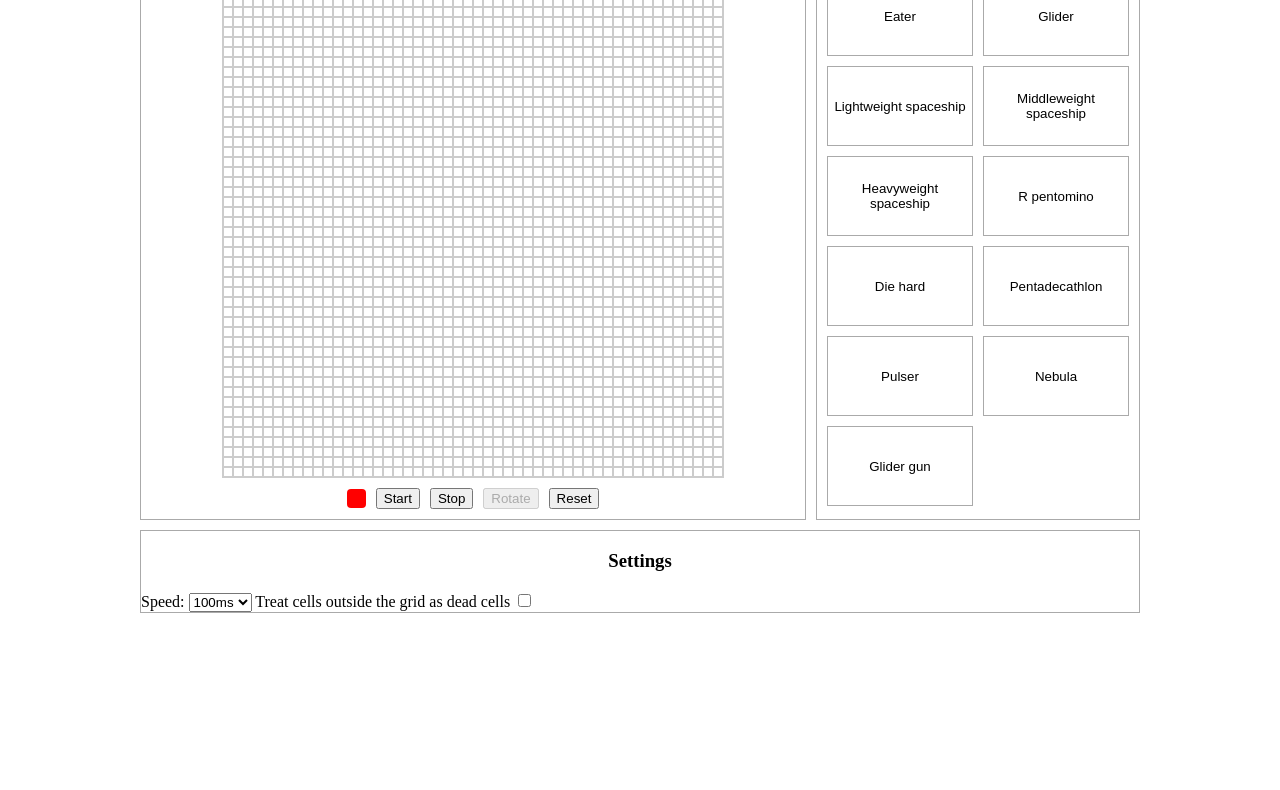
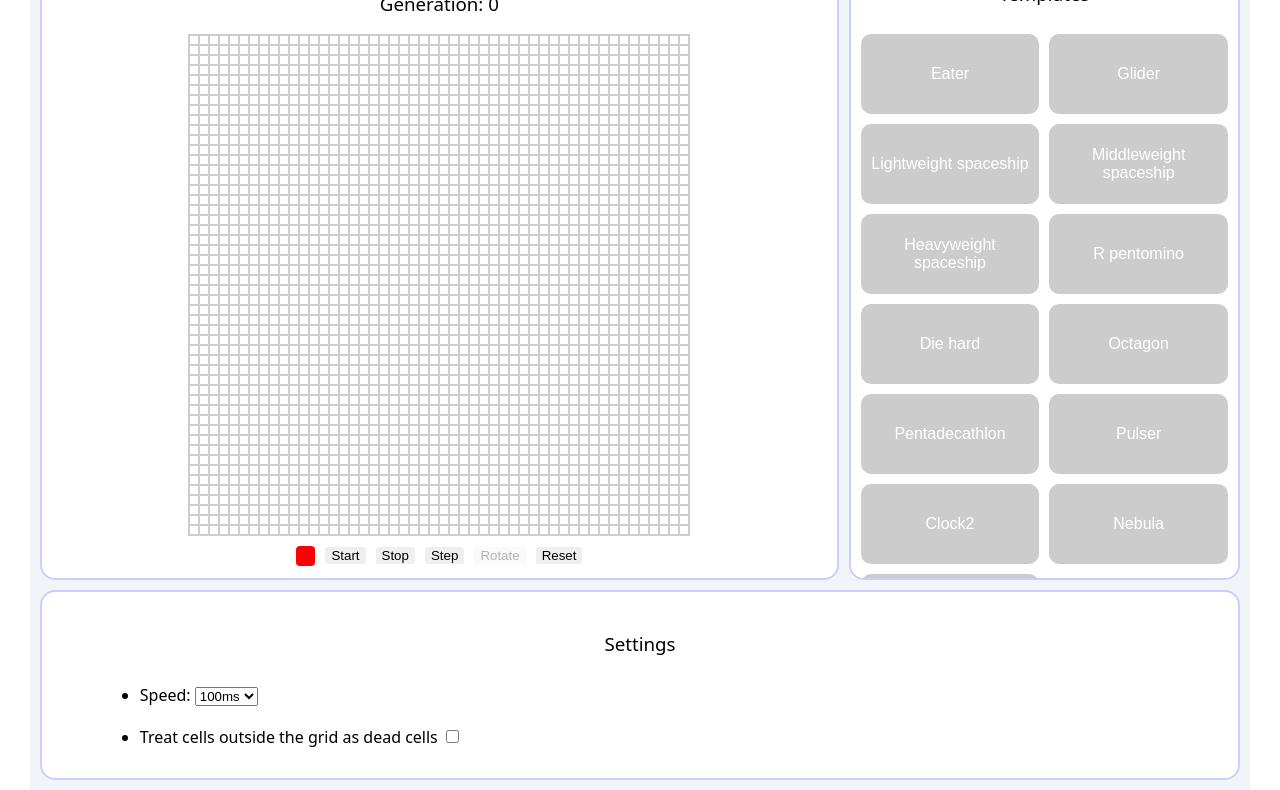
Before and after one commit to Sr-Aileron/GameOfLife, a plain HTML site: page index.html in a window 1280 px wide. Shown: the part 174-964 px from the top of the page. Before the commit the page ends 800 px from the top, so only its background shows below. Drawn offline with Linux system fonts and the light colour scheme.

Commit message:
version 2.0

```diff
--- a/index.html
+++ b/index.html
@@ -11,6 +11,7 @@
 <body>
 
     <h1>The Game of Life</h1>
+    <p>Version 1.1</p>
 
     <div id="main-wrapper">
 
@@ -23,6 +24,7 @@
                 <div id="status-icon"></div>
                 <button id="start-button">Start</button>
                 <button id="stop-button">Stop</button>
+                <button id="step-button">Step</button>
                 <button disabled id="rotate-button">Rotate</button>
                 <button id="reset-button">Reset</button>
             </div>
@@ -38,6 +40,8 @@
 
     <div id="config-wrapper" class="wrapper">
         <h3>Settings</h3>
+        <ul id="config-list">
+            <li>
                 <label for="speed">Speed: </label>
                 <select id="speed">
                     <option value="50">50ms</option>
@@ -47,8 +51,12 @@
                     <option value="400">400ms</option>
                     <option value="500">500ms</option>
                 </select>
+            </li>
+            <li>
                 <label for="out-of-grid">Treat cells outside the grid as dead cells</label>
                 <input type="checkbox" id="out-of-grid">
+            </li>
+        </ul>
     </div>
 
     <script src="script.js"></script>
--- a/patterns.json
+++ b/patterns.json
@@ -40,6 +40,14 @@
         [1, 1, 0, 0, 0, 0, 0, 0],
         [0, 1, 0, 0, 0, 1, 1, 1]
     ],
+    "octagon": [
+        [0, 1, 0, 0, 1, 0],
+        [1, 0, 1, 1, 0, 1],
+        [0, 1, 0, 0, 1, 0],
+        [0, 1, 0, 0, 1, 0],
+        [1, 0, 1, 1, 0, 1],
+        [0, 1, 0, 0, 1, 0]
+    ],
     "pentadecathlon": [
         [0, 1, 0, 0, 0, 0, 1, 0],
         [1, 1, 0, 0, 0, 0, 1, 1],
@@ -49,6 +57,20 @@
         [0, 1, 0, 0, 0, 0, 0, 1, 0],
         [1, 1, 0, 0, 0, 0, 0, 1, 1],
         [0, 1, 0, 0, 0, 0, 0, 1, 0]
+    ],
+    "clock2": [
+        [0, 0, 0, 0, 0, 0, 1, 1, 0, 0, 0, 0],
+        [0, 0, 0, 0, 0, 0, 1, 1, 0, 0, 0, 0],
+        [0, 0, 0, 0, 0, 0, 0, 0, 0, 0, 0, 0],
+        [0, 0, 0, 0, 1, 1, 1, 1, 0, 0, 0, 0],
+        [1, 1, 0, 1, 0, 0, 1, 0, 1, 0, 0, 0],
+        [1, 1, 0, 1, 0, 1, 0, 0, 1, 0, 0, 0],
+        [0, 0, 0, 1, 0, 1, 0, 0, 1, 0, 1, 1],
+        [0, 0, 0, 1, 0, 0, 0, 0, 1, 0, 1, 1],
+        [0, 0, 0, 0, 1, 1, 1, 1, 0, 0, 0, 0],
+        [0, 0, 0, 0, 0, 0, 0, 0, 0, 0, 0, 0],
+        [0, 0, 0, 0, 1, 1, 0, 0, 0, 0, 0, 0],
+        [0, 0, 0, 0, 1, 1, 0, 0, 0, 0, 0, 0]
     ],
     "nebula": [
         [1, 1, 1, 1, 1, 1, 0, 1, 1],
--- a/script.js
+++ b/script.js
@@ -8,7 +8,7 @@ let grid = createEmptyGrid();
 let cellPlaceGrid = createEmptyGrid(); //配置予定のセルだけを格納
 let intervalId = null;
 let selectedTemplate = null; //選択されているtemplateを格納する
-let selectedTempData = {name: "", rowsize: 0, colsize: 0, shape: null};
+let selectedTempData = null;
 let speed = 100;
 let generation = 0;
 let outOfGrid = false;
@@ -212,7 +212,6 @@ function invertCell(event) {
         placeTemplate();
         return;
     }
-
     const y = event.target.dataset.y;
     const x = event.target.dataset.x;
 
@@ -224,7 +223,8 @@ function invertCell(event) {
 function mainLoop() {
     computeNextGeneration();
     drawGrid();
-    generationCounter.innerHTML = `Generation: ${generation++}`;
+    generation++;
+    generationCounter.innerHTML = `Generation: ${generation}`;
 }
 
 //ボタンそれぞれが押された時の関数を定義
@@ -233,6 +233,7 @@ const generationCounter = document.getElementById('generation-counter');
 const stateIcon = document.getElementById('status-icon');
 const startButton = document.getElementById('start-button');
 const stopButton = document.getElementById('stop-button');
+const stepButton = document.getElementById('step-button');
 const resetButton = document.getElementById('reset-button');
 const rotateButton = document.getElementById('rotate-button');
 
@@ -243,6 +244,7 @@ startButton.addEventListener('click', () => {
     if (intervalId === null) {
         intervalId = setInterval(mainLoop, speed);
         stateIcon.style.backgroundColor = ('lightgreen');
+        stepButton.disabled = 'disabled';
         resetButton.disabled = 'disabled';
         speedSelect.disabled = 'disabled';
         outOfGridCheck.disabled = 'disabled';
@@ -254,10 +256,15 @@ stopButton.addEventListener('click', () => {
         clearInterval(intervalId);
         intervalId = null;
         stateIcon.style.backgroundColor = ('red');
+        stepButton.disabled = null;
         resetButton.disabled = null;
         speedSelect.disabled = null;
         outOfGridCheck.disabled = null;
     }
+});
+
+stepButton.addEventListener('click', () => {
+    mainLoop();
 });
 
 resetButton.addEventListener('click', () => {
--- a/style.css
+++ b/style.css
@@ -1,16 +1,27 @@
-body {
-    width: 90%;
-    max-width: 1000px;
-    margin: 0 auto;
+html {
+    background-color: #fff;
+    font-family: system-ui;
+    font-size: 16px;
 }
 
-h1, h3 {
+body {
+    width: 95%;
+    max-width: 1200px;
+    margin: 0 auto;
+    padding: 10px;
+    background-color: rgb(241, 244, 249);
+}
+
+h1, h3, p {
     text-align: center;
+    text-decoration: none;
+    font-weight: normal;
 }
 
 #main-wrapper {
     display: flex;
     gap: 10px;
+    height: 620px;
 }
 
 #display-wrapper {
@@ -38,7 +49,7 @@ h1, h3 {
 }
 
 .cell.placed {
-    background-color: green;
+    background-color: rgb(162, 185, 221);
 }
 
 #controls {
@@ -47,6 +58,20 @@ h1, h3 {
     justify-content: center;
     align-items: center;
     margin-top: 10px;
+}
+
+#controls button {
+    border: none;
+    border-radius: 3px;
+}
+
+#controls button:hover {
+    background-color: #ccc;
+}
+
+#controls button:active {
+    background-color: rgb(162, 185, 221);
+    color: #fff;
 }
 
 #status-icon {
@@ -58,6 +83,7 @@ h1, h3 {
 
 #template-wrapper {
     flex: 1;
+    overflow-y: scroll;
 }
 
 #templates-container {
@@ -66,21 +92,50 @@ h1, h3 {
     gap: 10px;
     grid-template-columns: repeat(2, 1fr);
     grid-auto-rows: 80px;
-    overflow-y: scroll;
+}
+
+@media screen and (max-width: 880px) {
+    #main-wrapper {
+        flex-direction: column;
+        height: auto;
+    }
 }
 
 .template {
-    background-color: #fff;
+    background-color: #ccc;
+    font-size: 1rem;
+    border: none;
+    border-radius: 10px;
+    color: #fff;
+    transition: transform 0.2s ease, box-shadow 0.2s ease, background-color 0.4s ease;
+}
+
+.template:hover {
+    background-color: #aaa;
+    transform: translateY(-3px);
+    box-shadow: 0 4px 8px rgba(0, 0, 0, 0.15);
 }
 
 .template.selected {
-    background-color: lightblue;
+    background-color: rgb(162, 185, 221);
 }
 
 #config-wrapper {
     margin-top: 10px;
+    padding: 20px;
 }
 
-.wrapper,.template {
-    border: 1px solid #aaa;
+#config-list {
+    width: 90%;
+    margin: 0 auto;
 }
+
+#config-list li {
+    padding: 10px 0;
+}
+
+.wrapper {
+    border: 2px solid #ccccff;
+    border-radius: 15px;
+    background-color: #fff;
+}
```
Lines whose indentation alone changed are shown as unchanged.
